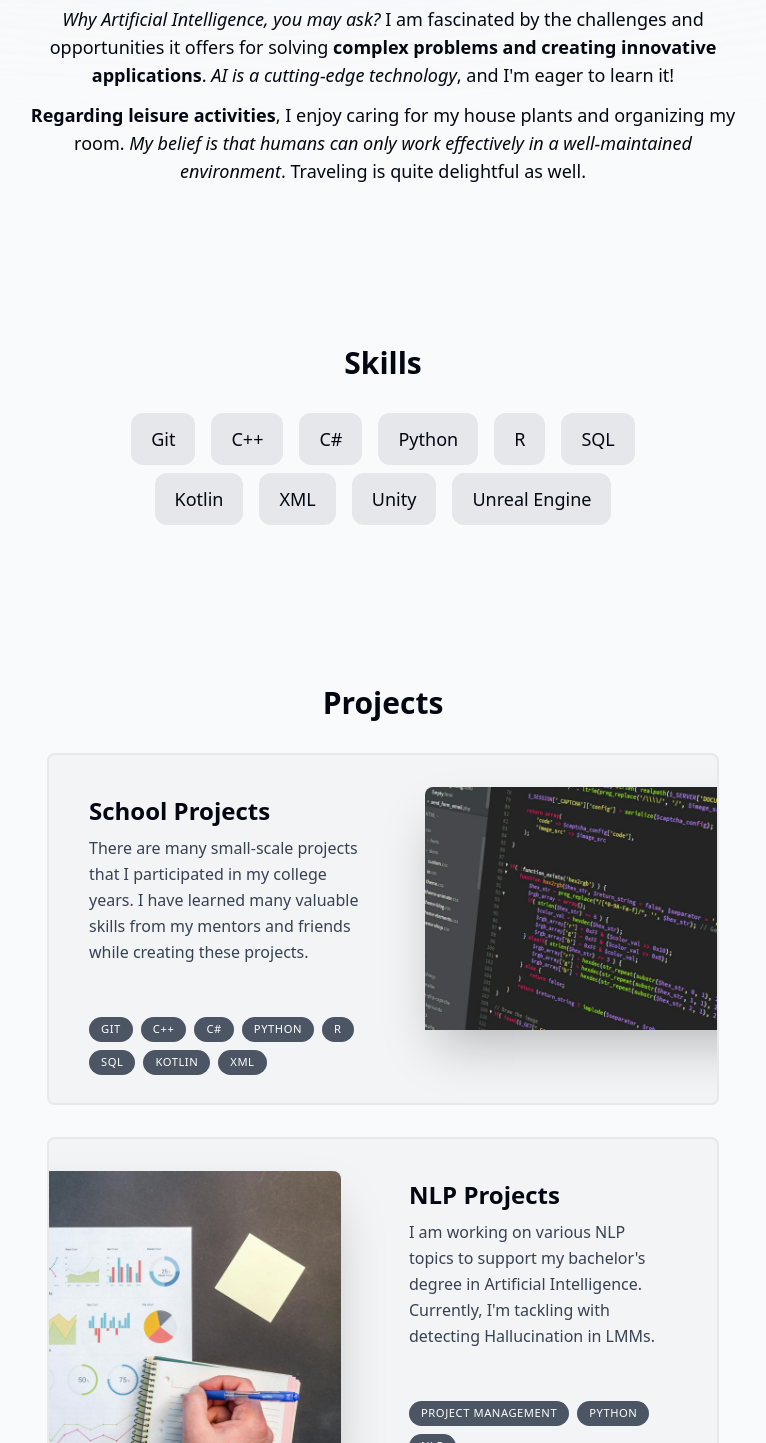
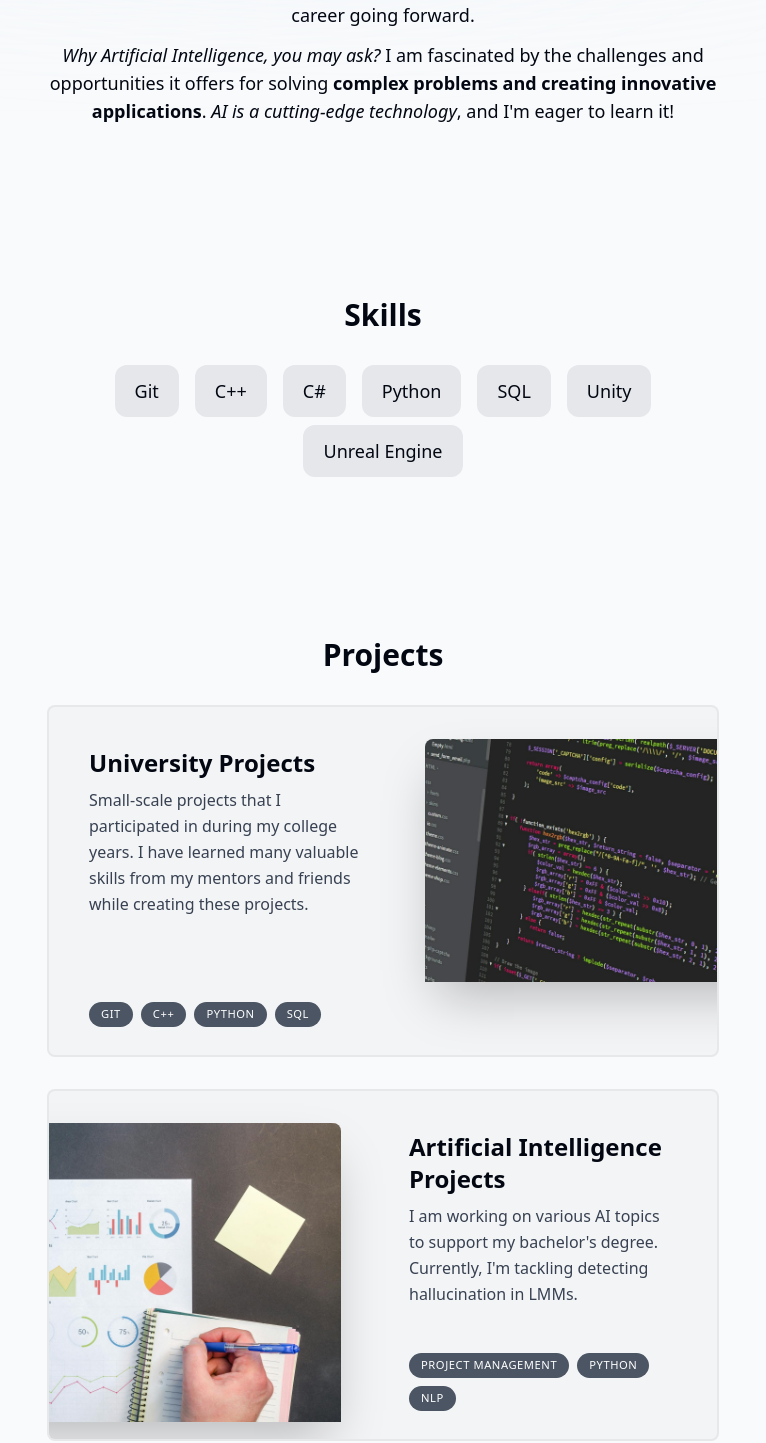
Before and after one commit to Venomsnaker/web-portfolio, a Next.js app: page / in a window 1280 px wide. Shown: the part 807-2250 px from the top of the page, without its empty margins (257-1023 px from the left). Built offline with nearby package versions, Linux system fonts and the light colour scheme.

Commit message:
2025 Content Update

```diff
--- a/components/about.tsx
+++ b/components/about.tsx
@@ -41,15 +41,6 @@ export default function About() {
         . <span className="italic">AI is a cutting-edge technology</span>, and
         I'm eager to learn it!{" "}
       </p>
-      <p className="text-center text-lg">
-        <span className="font-bold">Regarding leisure activities</span>, I enjoy
-        caring for my house plants and organizing my room.{" "}
-        <span className="italic">
-          My belief is that humans can only work effectively in a
-          well-maintained environment
-        </span>
-        . Traveling is quite delightful as well.
-      </p>
     </motion.section>
   );
 }
--- a/components/footer.tsx
+++ b/components/footer.tsx
@@ -18,12 +18,8 @@ export default function Footer() {
         Credits: Lukas, Pixabay, and Pavlo
       </p>
       <small className="mb-2 block text-xs">
-        &copy; 2024 Huy. All rights reserved.
+        &copy; 2025 Huy. All rights reserved.
       </small>
-      <p className="text-xs">
-        <span className="font-semibold">This website is built with </span>
-        React, Next.js, TypeScript, Tailwind CSS, Framer Motion, and GitHub hosting.
-      </p>
     </footer>
   );
 }
--- a/components/intro.tsx
+++ b/components/intro.tsx
@@ -64,8 +64,8 @@ const Intro = () => {
         animate={{ opacity: 1, y: 0 }}
       >
         Greeting! I'm
-        <span className="font-bold"> Huy (Venomsnaker)</span>, currently a junior at
-        <span className="font-bold"> HCMUS</span>. My interests are anything
+        <span className="font-bold"> Huy (Venomsnaker)</span>, currently a senior at
+        <span className="font-bold"> Ho Chi Minh University of Science</span>. My interests are anything
         related to
         <span className="italic underline"> computers</span>.
       </motion.h1>
@@ -80,7 +80,7 @@ const Intro = () => {
       >
         <a
           className="group bg-white hover:text-orange-500 shadow shadow-black/5 m-2 px-7 py-3 flex items-center gap-2 rounded-full outline-none focus:scale-110 hover:scale-110 active:scale-105 transition cursor-pointer dark:bg-white/10"
-          href="https://drive.google.com/file/d/1lZguk5kS1YjD1Lm41EiTavkt7FtxmV65/view?usp=sharing"
+          href="https://drive.google.com/file/d/1mtiEvu4CRQNSnX39xJcS_jFwi5AVrrYs/view?usp=sharing"
         >
           Resume{" "}
           <FaFileDownload className="group-hover:translate-y-1 transition" />
--- a/lib/data.ts
+++ b/lib/data.ts
@@ -41,27 +41,27 @@ export const experiencesData = [
     date: "2019-2022",
   },
   {
-    title: "HCMUS Junior",
-    location: "Ho Chi Minh, Viet Nam",
+    title: "HCMUS Senior",
+    location: "Ho Chi Minh city, Viet Nam",
     description:
-      "I'm majoring in Artificial Intelligence with a current GPA of roughly 3.5.",
+      "I'm majoring in Artificial Intelligence in Ho Chi Minh University of Science.",
     icon: React.createElement(FaUniversity),
-    date: "2022-2025",
+    date: "2022-2026",
   },
 ] as const;
 
 export const projectsData = [
   {
-    title: "School Projects",
+    title: "University Projects",
     description:
-      "There are many small-scale projects that I participated in my college years. I have learned many valuable skills from my mentors and friends while creating these projects.",
-    tags: ["Git", "C++", "C#", "Python", "R", "SQL", "Kotlin", "XML"],
+      "Small-scale projects that I participated in during my college years. I have learned many valuable skills from my mentors and friends while creating these projects.",
+    tags: ["Git", "C++", "Python", "SQL"],
     imageUrl: imgCode,
   },
   {
-    title: "NLP Projects",
+    title: "Artificial Intelligence Projects",
     description:
-      "I am working on various NLP topics to support my bachelor's degree in Artificial Intelligence. Currently, I'm tackling with detecting Hallucination in LMMs.",
+      "I am working on various AI topics to support my bachelor's degree. Currently, I'm tackling detecting hallucination in LMMs.",
     tags: ["Project Management", "Python", "NLP"],
     imageUrl: imgProject,
   },
@@ -79,10 +79,7 @@ export const skillsData = [
   "C++",
   "C#",
   "Python",
-  "R",
   "SQL",
-  "Kotlin",
-  "XML",
   "Unity",
   "Unreal Engine",
 ] as const;
```
Also changed, not shown: 1 other file (tests, documents, lock files or other folders).
